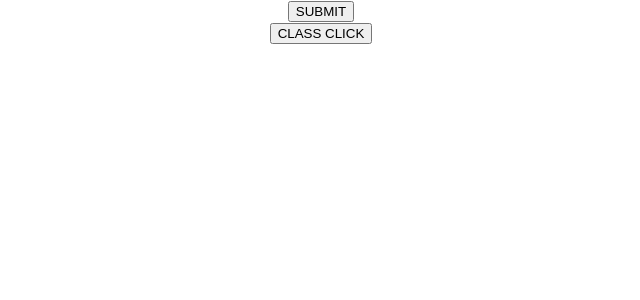
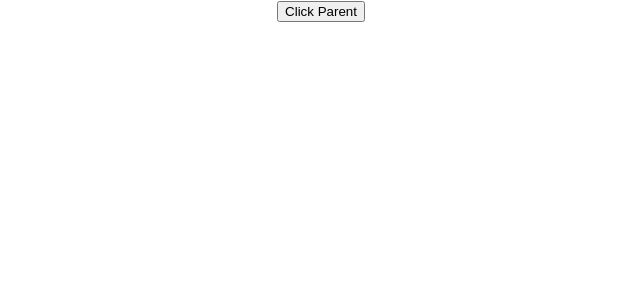
Before and after one commit to pattabhia/react-examples, a React (Create React App) app in the folder hello-world/: page / in a window 1280 px wide. Shown: the top 300 px of the page, without its empty margins (319-959 px from the left). Built offline with nearby package versions, Linux system fonts and the light colour scheme.

Commit message:
commit event binders

```diff
--- a/hello-world/src/App.js
+++ b/hello-world/src/App.js
@@ -7,15 +7,22 @@
 import Counter from './components/Counter';
 import FunctionClick from './components/FunctionClick';
 import ClassClick from './components/ClassClick';
+import EventBind from './components/EventBind';
+import ParentComponent from './components/ParentComponent';
 function App() {
   return (
     <div className="App">
+
+      <ParentComponent />
+
+      {/*
+      <EventBind />
       <FunctionClick />
       <ClassClick />
-      {/* <Counter />
+      <Counter />
       <Greet name="KARIM" />
-      <Welcome age="38" /> */}
-      {/* <Hello />
+      <Welcome age="38" />
+       <Hello />
       <Message>
       </Message> */}
 
--- /dev/null
+++ b/hello-world/src/components/ChildComponent.js
@@ -0,0 +1,11 @@
+import React from 'react'
+
+function ChildComponent(props) {
+    return (
+        <div>
+            <button onClick={() => props.greetHandler('CHILD')}>Click Parent</button>
+        </div>
+    )
+}
+
+export default ChildComponent
--- a/hello-world/src/components/EventBind.js
+++ b/hello-world/src/components/EventBind.js
@@ -0,0 +1,30 @@
+import React, { Component } from 'react'
+
+class EventBind extends Component {
+
+    constructor(props) {
+        super(props)
+
+        this.state = {
+            message: "Hello"
+        }
+    }
+
+    clickMe = () => {
+        this.setState({
+            message: "GoodBye"
+        })
+    }
+
+
+    render() {
+        return (
+            <div>
+                <div>{this.state.message}</div>
+                <button onClick={() => this.clickMe()}>SUBMIT</button>
+            </div>
+        )
+    }
+}
+
+export default EventBind
--- /dev/null
+++ b/hello-world/src/components/ParentComponent.js
@@ -0,0 +1,34 @@
+import React, { Component } from 'react'
+import ChildComponent from './ChildComponent'
+
+class ParentComponent extends Component {
+
+    constructor(props) {
+        super(props)
+
+        this.state = {
+            parentName: 'Parent'
+        }
+        //this.greetParent = this.greetParent.bind(this)
+    }
+
+
+    greetParent(childName) {
+        alert(`Hello ${this.state.parentName} ${childName}`)
+    }
+
+    // greetParent = (childName) => {
+    //     alert(`Hello ${this.state.parentName} ${childName}`)
+    // }
+
+
+    render() {
+        return (
+            <div>
+                <ChildComponent greetHandler={(x) => this.greetParent(x)} />
+            </div>
+        )
+    }
+}
+
+export default ParentComponent
```
